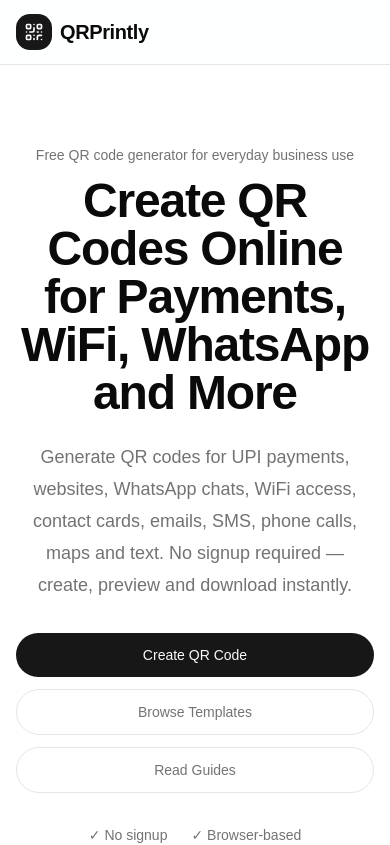
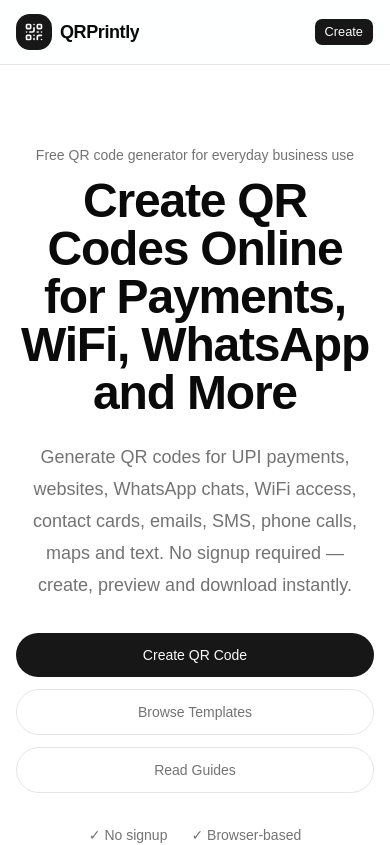
Before and after one commit to gouravmishra-121/qrhub, a React (Vite) app in the folder frontend/: page / in a window 390 px wide. Shown: the top 845 px of the page. Built offline with nearby package versions, Linux system fonts and the light colour scheme; no server answers.

Commit message:
fix: show create qr button on mobile

```diff
--- a/frontend/src/components/layout/Navbar.tsx
+++ b/frontend/src/components/layout/Navbar.tsx
@@ -8,23 +8,26 @@ import { DesktopNav } from './DesktopNav'
 export function Navbar() {
   return (
     <header className="sticky top-0 z-50 border-b bg-background/90 backdrop-blur">
-      <div className="mx-auto flex h-16 max-w-7xl items-center justify-between px-4 sm:px-6">
+      <div className="mx-auto flex h-16 max-w-7xl items-center justify-between gap-3 px-4 sm:px-6">
         <Link
           to="/"
-          className="flex items-center gap-2 font-bold tracking-tight text-foreground"
+          className="flex min-w-0 items-center gap-2 font-bold tracking-tight text-foreground"
           aria-label="Go to QRPrintly homepage"
         >
-          <span className="flex h-9 w-9 items-center justify-center rounded-xl bg-primary text-primary-foreground">
+          <span className="flex h-9 w-9 shrink-0 items-center justify-center rounded-xl bg-primary text-primary-foreground">
             <QrCode className="h-5 w-5" />
           </span>
 
-          <span className="text-xl">QRPrintly</span>
+          <span className="truncate text-lg sm:text-xl">QRPrintly</span>
         </Link>
 
         <DesktopNav />
 
-        <Link to="/qr-types" className="hidden sm:inline-flex">
-          <Button size="sm">Create QR</Button>
+        <Link to="/qr-types" className="shrink-0">
+          <Button size="sm">
+            <span className="sm:hidden">Create</span>
+            <span className="hidden sm:inline">Create QR</span>
+          </Button>
         </Link>
       </div>
     </header>
```
